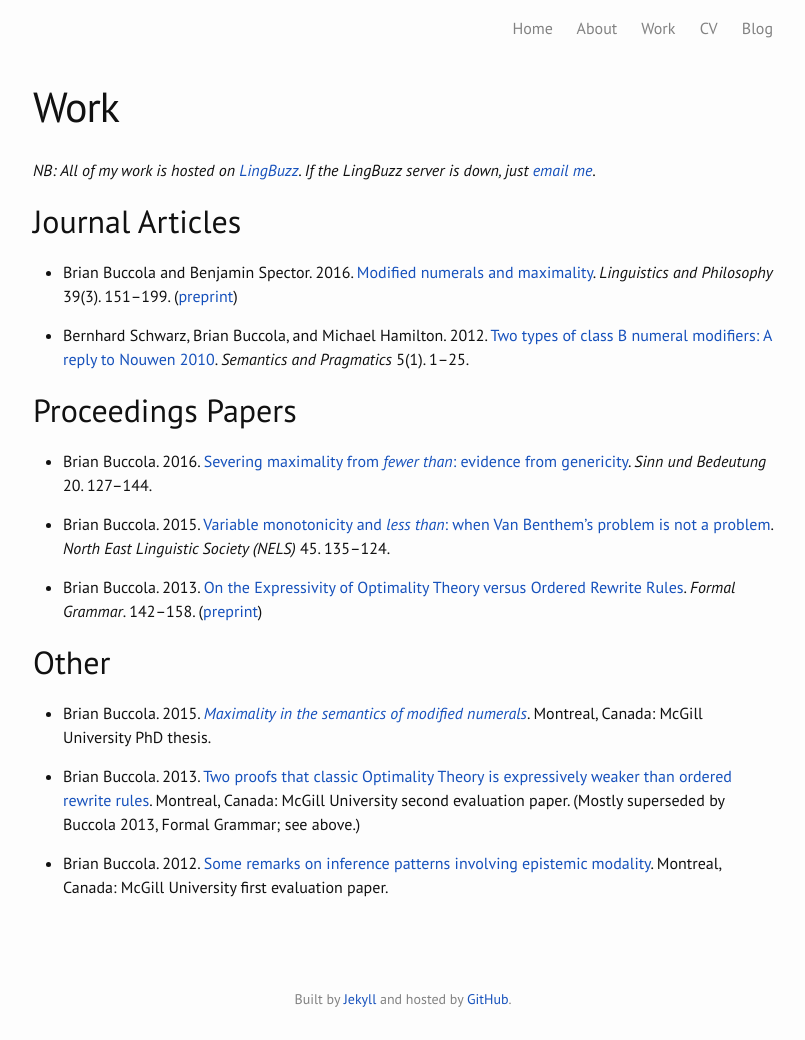
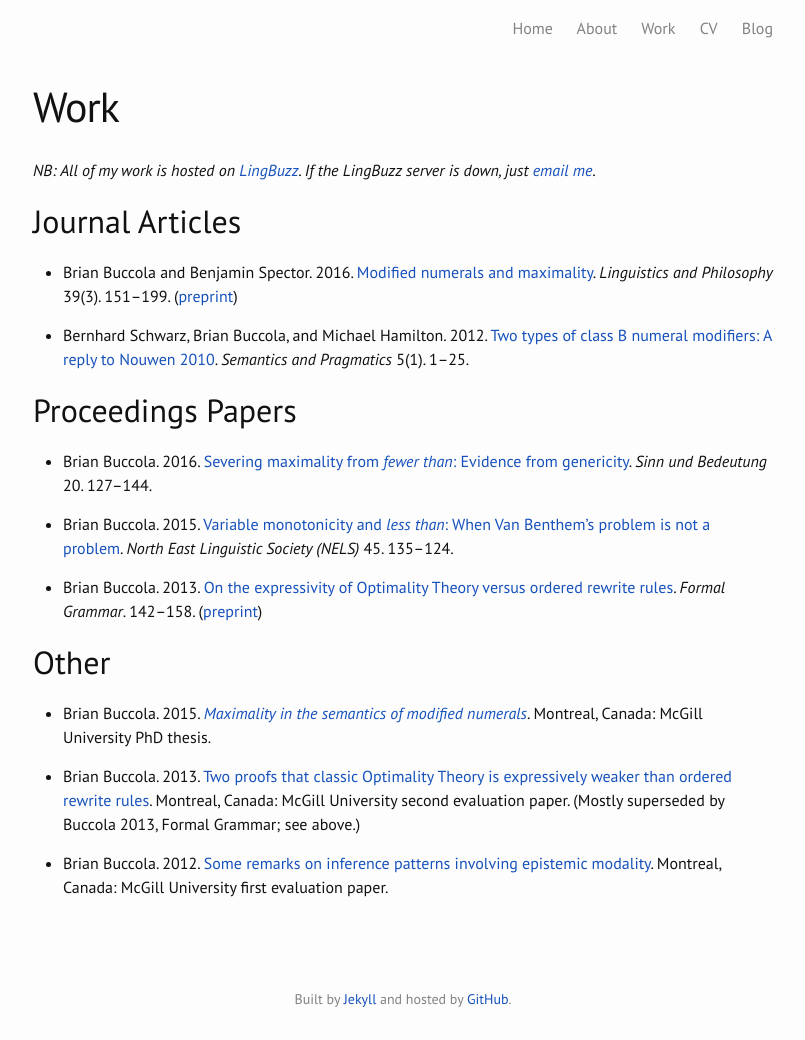
Before and after one commit to brianbuccola/brianbuccola.github.io, a Jekyll site: the page built from work.md, in a window 1280 px wide. Shown: the whole page, without its empty margins (237-1042 px from the left). Built offline with Jekyll 4.4.1, drawn with Linux system fonts in a browser that asks for light colours; some web fonts are replaced.

Commit message:
make titles sentence case instead of title case

```diff
--- a/work.md
+++ b/work.md
@@ -22,11 +22,11 @@ redirect_from: /research.html
 
 ## Proceedings Papers
 
-- Brian Buccola. 2016. [Severing maximality from *fewer than*: evidence from genericity][sub20]. *Sinn und Bedeutung* 20. 127--144.
+- Brian Buccola. 2016. [Severing maximality from *fewer than*: Evidence from genericity][sub20]. *Sinn und Bedeutung* 20. 127--144.
 
-- Brian Buccola. 2015. [Variable monotonicity and *less than*: when Van Benthem's problem is not a problem][nels45]. *North East Linguistic Society (NELS)* 45. 135--124.
+- Brian Buccola. 2015. [Variable monotonicity and *less than*: When Van Benthem's problem is not a problem][nels45]. *North East Linguistic Society (NELS)* 45. 135--124.
 
-- Brian Buccola. 2013. [On the Expressivity of Optimality Theory versus Ordered Rewrite Rules][fg-doi]. *Formal Grammar*. 142--158. ([preprint][fg-lb])
+- Brian Buccola. 2013. [On the expressivity of Optimality Theory versus ordered rewrite rules][fg-doi]. *Formal Grammar*. 142--158. ([preprint][fg-lb])
 
 [sub20]: http://ling.auf.net/lingbuzz/002847
 [nels45]: http://ling.auf.net/lingbuzz/002512
```
